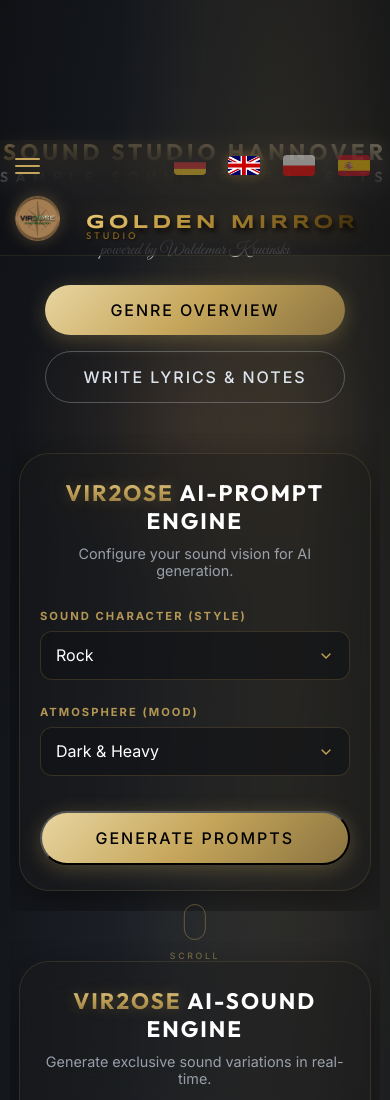
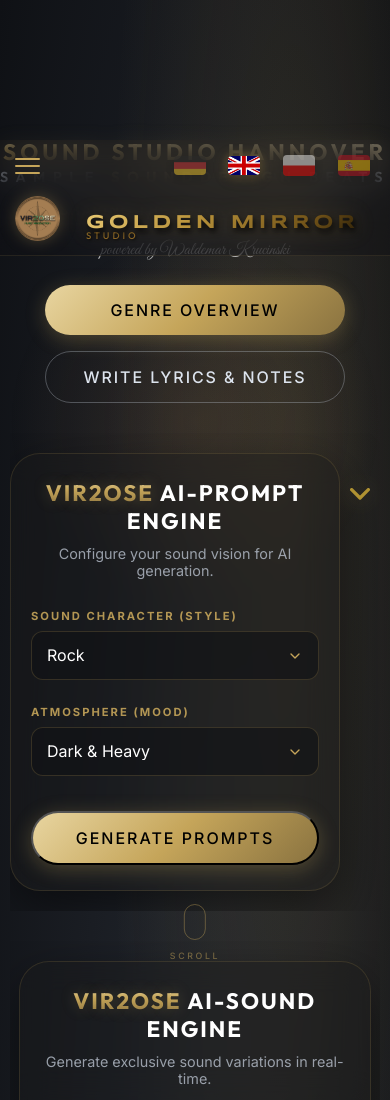
Before and after one commit to vir2ose-code/soundstudio-vir2ose, a website: page index.html in a window 390 px wide. Shown: the top 1100 px of the page. Drawn offline with Linux system fonts and the light colour scheme; a script that the page names is missing.

Commit message:
feat: Finalize Phase 51 - Mobile Layout Mastered

```diff
--- a/index.html
+++ b/index.html
@@ -161,6 +161,12 @@
                             </button>
                         </div>
                     </div>
+                </div>
+                <!-- Focus Arrow (Mobile) -->
+                <div class='focus-arrow-mobile'>
+                    <svg width='40' height='40' viewBox='0 0 24 24' fill='none' xmlns='http://www.w3.org/2000/svg' class='bounce-arrow'>
+                        <path d='M7 10L12 15L17 10' stroke='#d4af37' stroke-width='2' stroke-linecap='round' stroke-linejoin='round'/>
+                    </svg>
                 </div>
             </section>
         </div>
```
